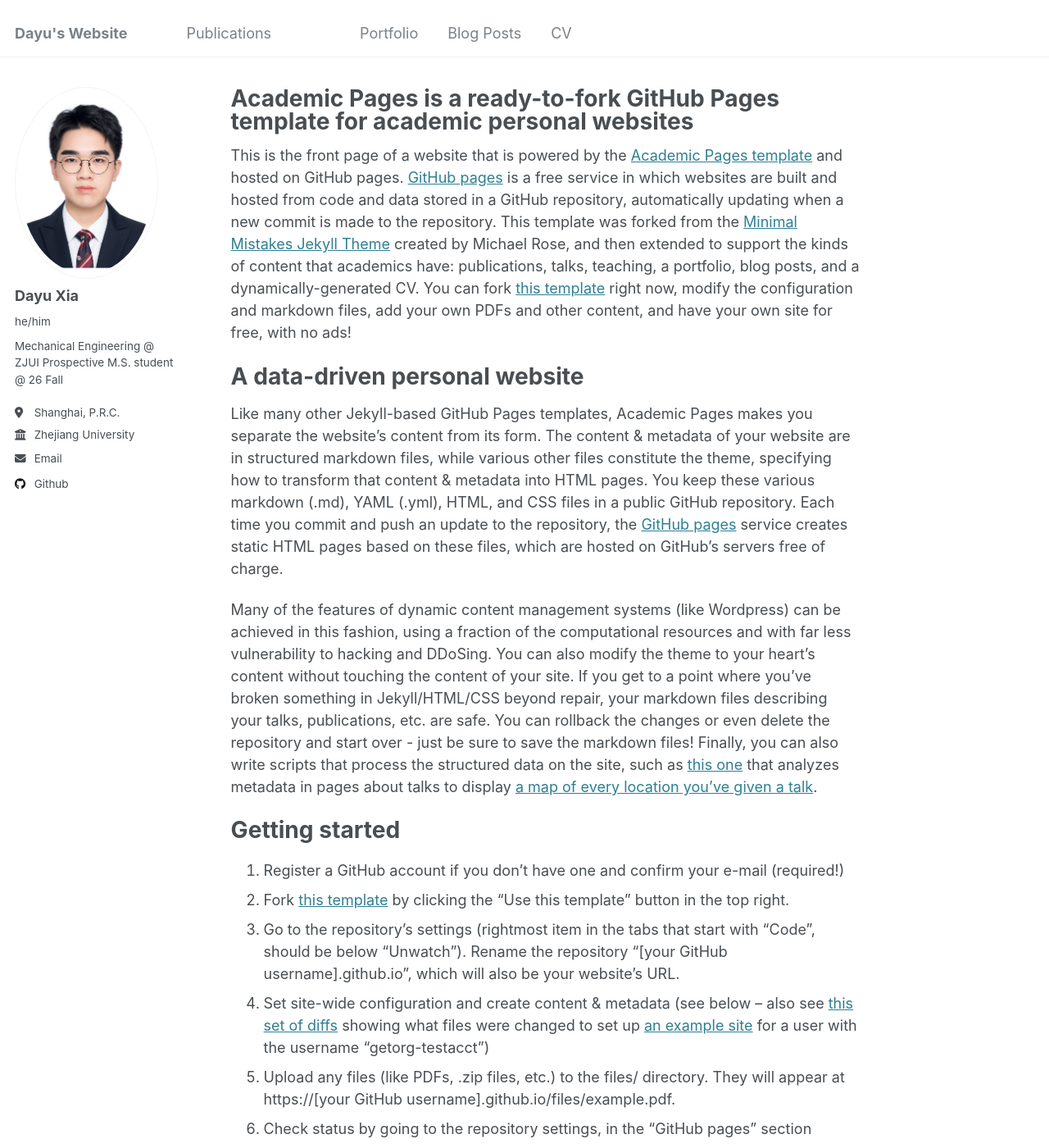
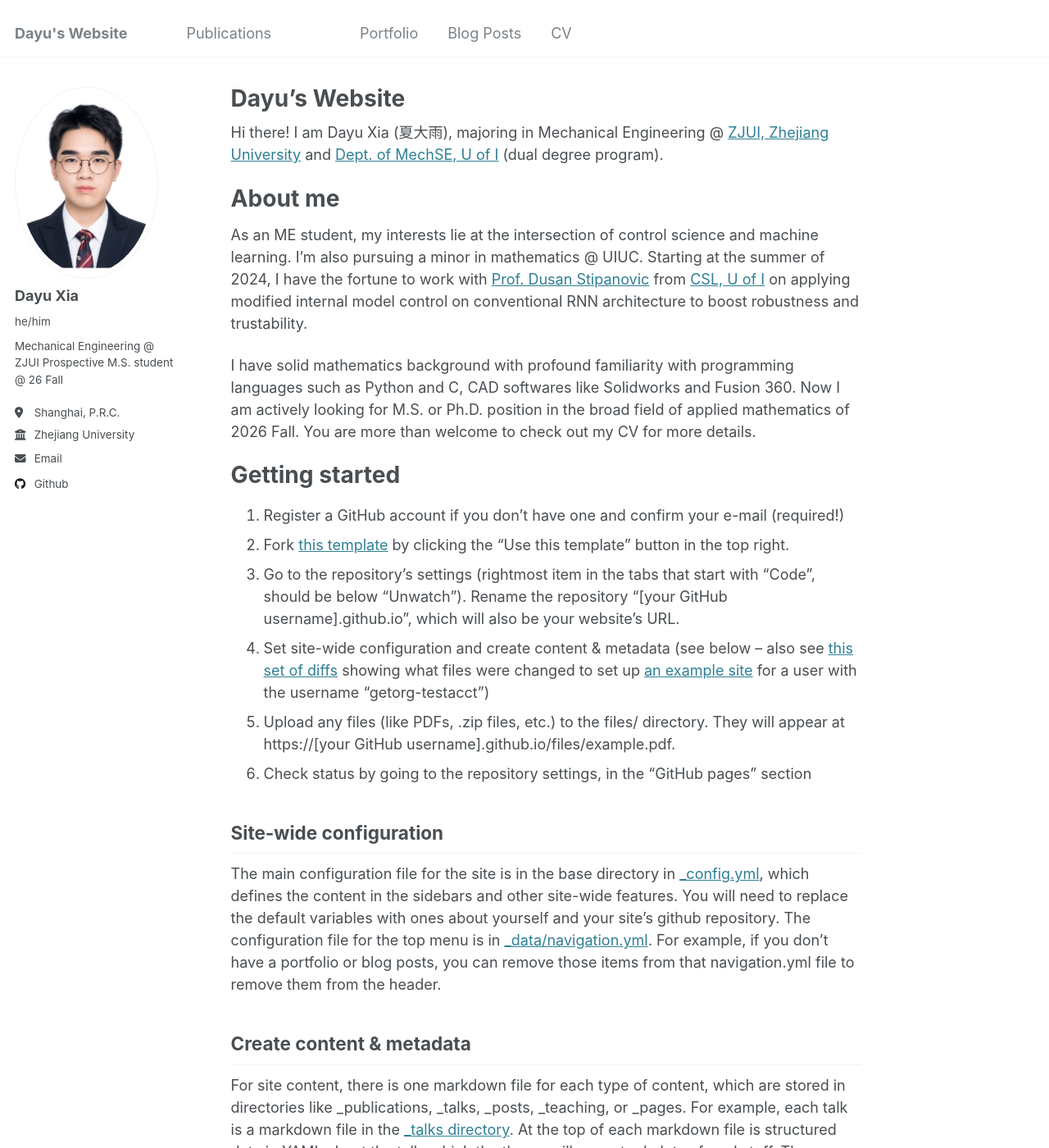
Before and after one commit to dyxia1241/dyxia1241.github.io, a Jekyll site: the page built from _pages/about.md, in a window 1280 px wide and 1400 px high. Shown: the whole window at 82% size. Built offline with Jekyll 4.4.1, drawn with Linux system fonts in a browser that asks for light colours.

Commit message:
Update about.md

```diff
--- a/_pages/about.md
+++ b/_pages/about.md
@@ -1,19 +1,19 @@
 ---
 permalink: /
-title: "Academic Pages is a ready-to-fork GitHub Pages template for academic personal websites"
+title: "Dayu's Website"
 author_profile: true
 redirect_from:
   - /about/
   - /about.html
 ---
 
-This is the front page of a website that is powered by the [Academic Pages template](https://github.com/academicpages/academicpages.github.io) and hosted on GitHub pages. [GitHub pages](https://pages.github.com) is a free service in which websites are built and hosted from code and data stored in a GitHub repository, automatically updating when a new commit is made to the repository. This template was forked from the [Minimal Mistakes Jekyll Theme](https://mmistakes.github.io/minimal-mistakes/) created by Michael Rose, and then extended to support the kinds of content that academics have: publications, talks, teaching, a portfolio, blog posts, and a dynamically-generated CV. You can fork [this template](https://github.com/academicpages/academicpages.github.io) right now, modify the configuration and markdown files, add your own PDFs and other content, and have your own site for free, with no ads!
+Hi there! I am Dayu Xia (夏大雨), majoring in Mechanical Engineering @ [ZJUI, Zhejiang University](https://zjui.intl.zju.edu.cn/en) and [Dept. of MechSE, U of I](https://mechse.illinois.edu/) (dual degree program).
 
-A data-driven personal website
+About me
 ======
-Like many other Jekyll-based GitHub Pages templates, Academic Pages makes you separate the website's content from its form. The content & metadata of your website are in structured markdown files, while various other files constitute the theme, specifying how to transform that content & metadata into HTML pages. You keep these various markdown (.md), YAML (.yml), HTML, and CSS files in a public GitHub repository. Each time you commit and push an update to the repository, the [GitHub pages](https://pages.github.com/) service creates static HTML pages based on these files, which are hosted on GitHub's servers free of charge.
+As an ME student, my interests lie at the intersection of control science and machine learning. I'm also pursuing a minor in mathematics @ UIUC. Starting at the summer of 2024, I have the fortune to work with [Prof. Dusan Stipanovic](https://ise.illinois.edu/directory/profile/dusan) from [CSL, U of I](https://csl.illinois.edu/) on applying modified internal model control on conventional RNN architecture to boost robustness and trustability.
 
-Many of the features of dynamic content management systems (like Wordpress) can be achieved in this fashion, using a fraction of the computational resources and with far less vulnerability to hacking and DDoSing. You can also modify the theme to your heart's content without touching the content of your site. If you get to a point where you've broken something in Jekyll/HTML/CSS beyond repair, your markdown files describing your talks, publications, etc. are safe. You can rollback the changes or even delete the repository and start over - just be sure to save the markdown files! Finally, you can also write scripts that process the structured data on the site, such as [this one](https://github.com/academicpages/academicpages.github.io/blob/master/talkmap.ipynb) that analyzes metadata in pages about talks to display [a map of every location you've given a talk](https://academicpages.github.io/talkmap.html).
+I have solid mathematics background with profound familiarity with programming languages such as Python and C, CAD softwares like Solidworks and Fusion 360. Now I am actively looking for M.S. or Ph.D. position in the broad field of applied mathematics of 2026 Fall. You are more than welcome to check out my CV for more details.
 
 Getting started
 ======
```
